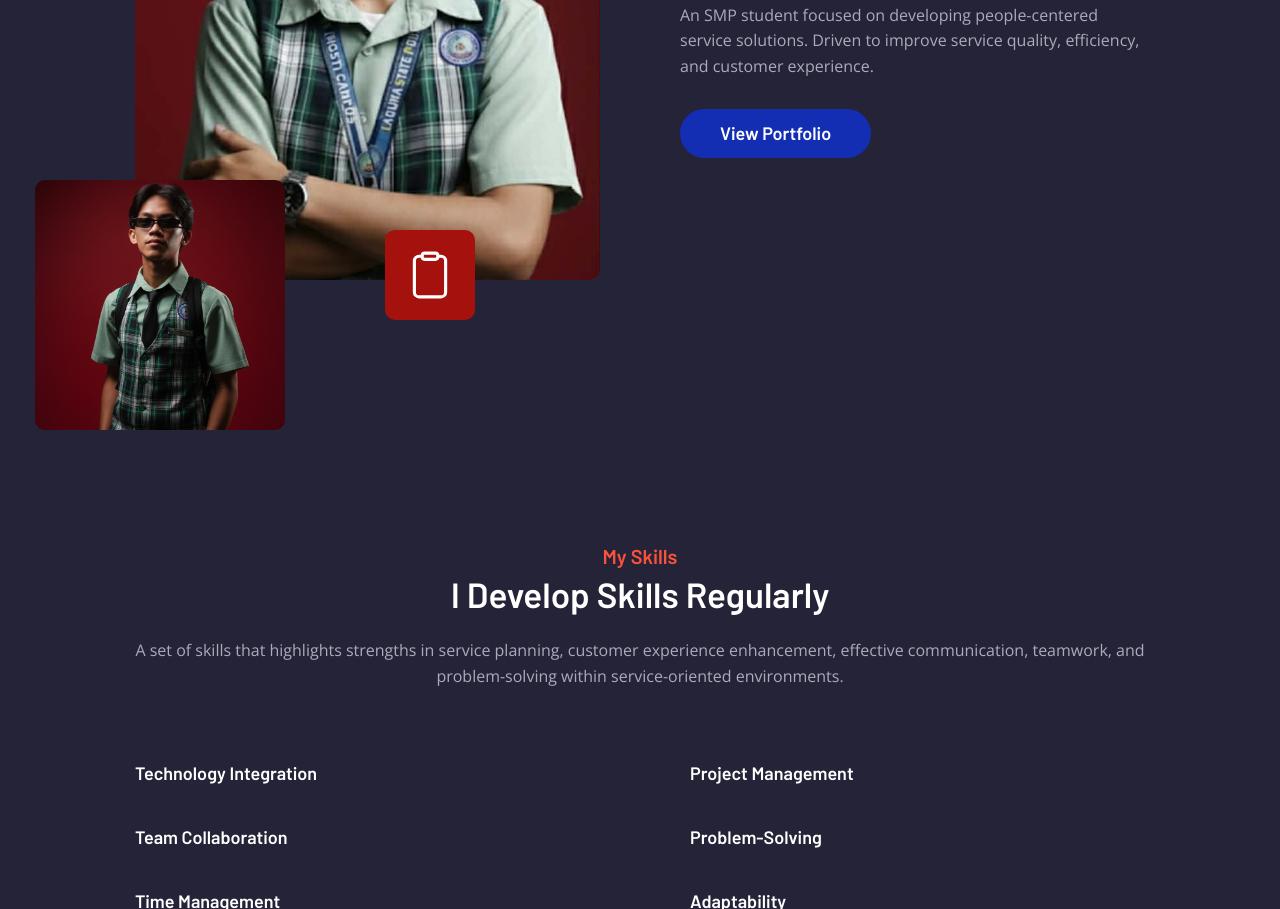
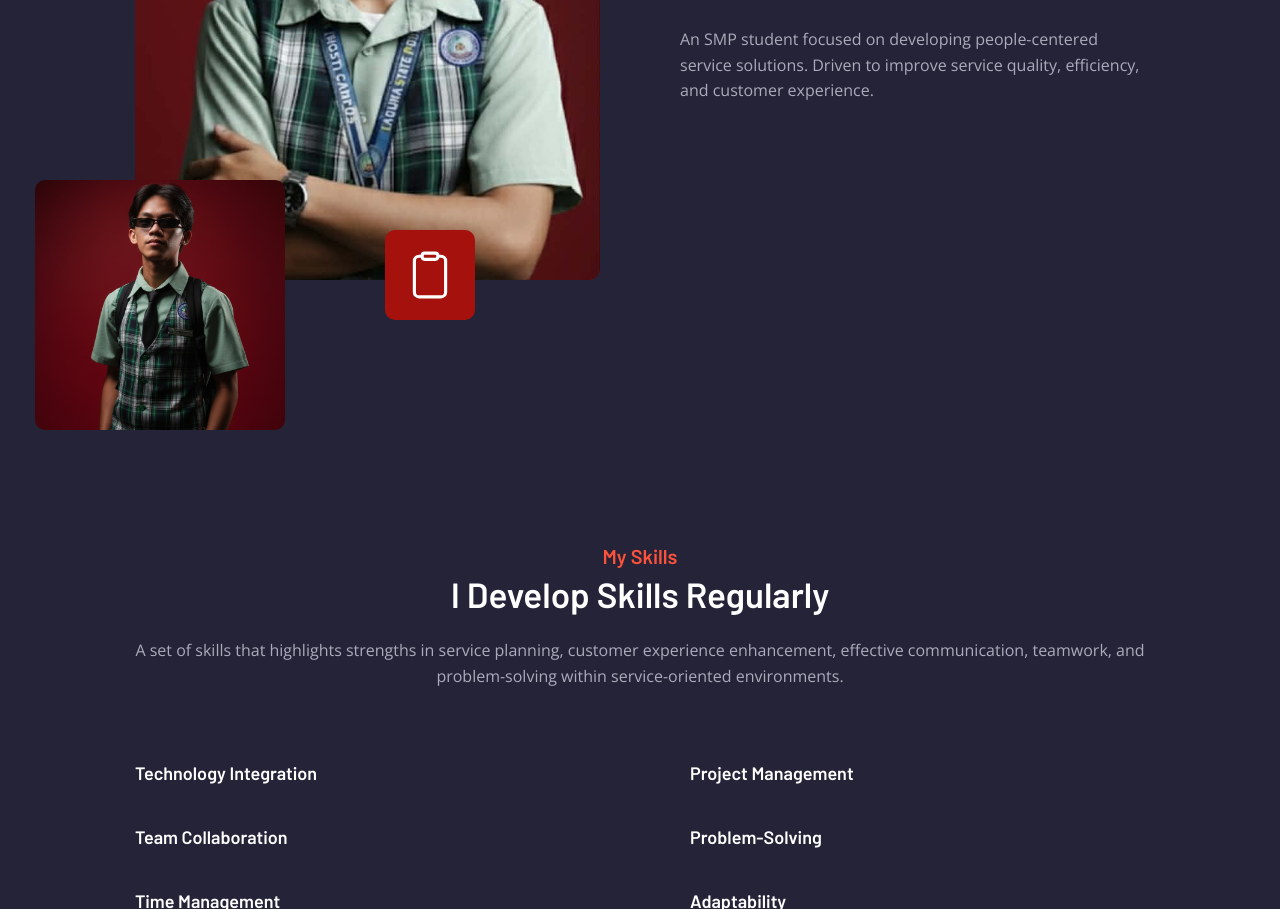
Before and after one commit to fusuah/upload, a plain HTML site: page index.html in a window 1280 px wide. Shown: the part 1298-2207 px from the top of the page. Drawn offline with nearby package versions, Linux system fonts and the light colour scheme.

Commit message:
Update index.html

```diff
--- a/index.html
+++ b/index.html
@@ -178,8 +178,6 @@
             <p class="section-text">
               An SMP student focused on developing people-centered service solutions. Driven to improve service quality, efficiency, and customer experience.
             </p>
-
-            <a href="#portfolio" class="btn btn-primary blue">View Portfolio</a>
 
           </div>
 
```
